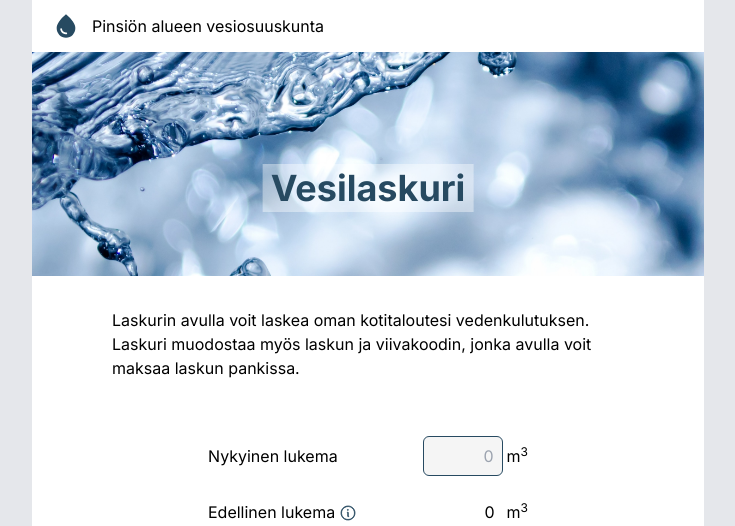
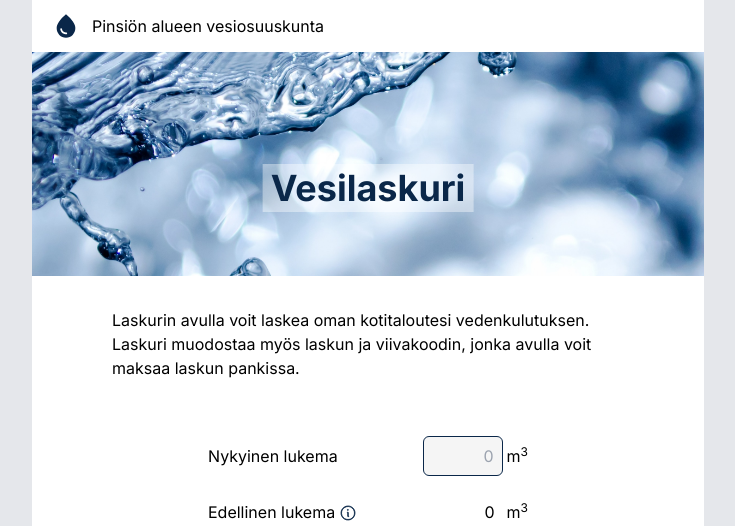
Before and after one commit to samuliasmala/vesilaskuri, a Next.js app: page / in a window 1280 px wide. Shown: the top 526 px of the page, without its empty margins (272-1007 px from the left). Built offline with nearby package versions, Linux system fonts and the light colour scheme.

Commit message:
Update primary color

```diff
--- a/tailwind.config.js
+++ b/tailwind.config.js
@@ -8,7 +8,7 @@ module.exports = {
   theme: {
     extend: {
       colors: {
-        primary: '#274A61'
+        primary: '#0A2749'
       }
     },
   },
```
Also changed, not shown: src/images/info.svg, src/images/water-drop.svg.
